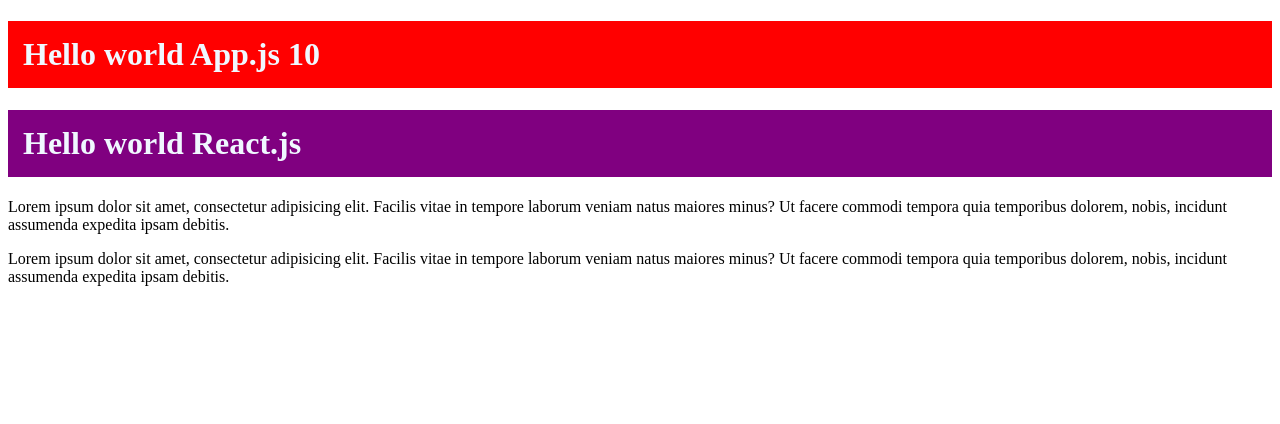
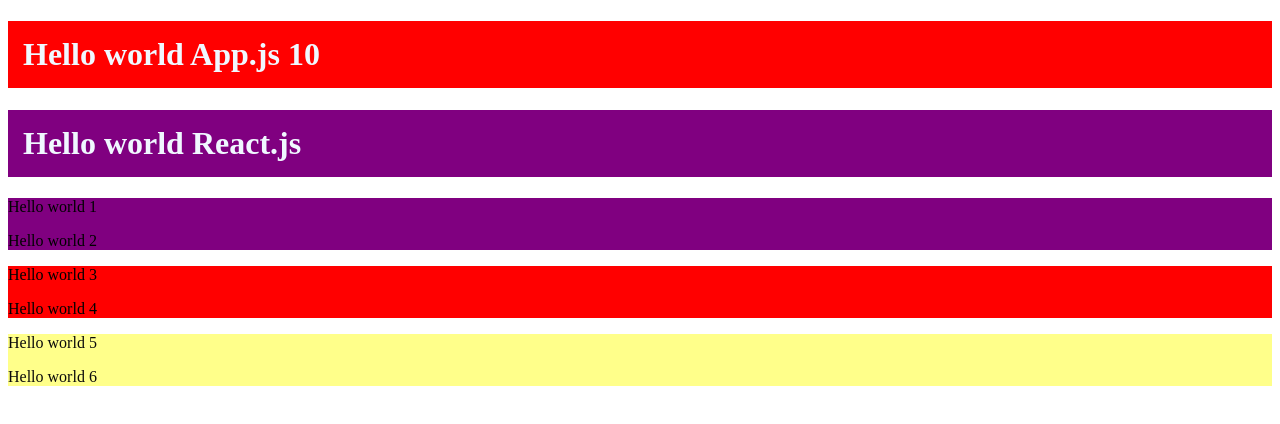
Before and after one commit to vavva1987/shop-project, a React (Create React App) app: page / in a window 1280 px wide. Shown: the top 424 px of the page. Built offline with nearby package versions, Linux system fonts and the light colour scheme.

Commit message:
final commit

```diff
--- /dev/null
+++ b/src/Content.tsx
@@ -0,0 +1,19 @@
+import { clsx } from 'clsx'
+import './content.scss'
+
+type ContentType = {
+    p1: string
+    p2: string
+    bgColor?: string
+}
+
+const Content = ({ p1, p2, bgColor = 'yellow' }: ContentType) => {
+    return (
+        <div className={bgColor}>
+            <p className={clsx('p1')}>{p1}</p>
+            <p className={clsx('p2')}>{p2}</p>
+        </div>
+    )
+}
+
+export default Content
--- /dev/null
+++ b/src/content.scss
@@ -0,0 +1,12 @@
+.yellow {
+    background-color: rgba(255, 255, 0, 0.459);
+    color: rgb(10, 10, 10);
+}
+
+.red {
+    background-color: red;
+}
+
+.purple {
+    background-color: purple;
+}
--- a/src/index.tsx
+++ b/src/index.tsx
@@ -1,34 +1,18 @@
 import React from 'react'
 import ReactDOM from 'react-dom/client'
 import Header from './Header'
+import Content from './Content'
 
 const root = ReactDOM.createRoot(document.getElementById('root') as HTMLElement)
-
-const Content = () => {
-    return (
-        <React.Fragment>
-            <p>
-                Lorem ipsum dolor sit amet, consectetur adipisicing elit.
-                Facilis vitae in tempore laborum veniam natus maiores minus? Ut
-                facere commodi tempora quia temporibus dolorem, nobis, incidunt
-                assumenda expedita ipsam debitis.
-            </p>
-            <p>
-                Lorem ipsum dolor sit amet, consectetur adipisicing elit.
-                Facilis vitae in tempore laborum veniam natus maiores minus? Ut
-                facere commodi tempora quia temporibus dolorem, nobis, incidunt
-                assumenda expedita ipsam debitis.
-            </p>
-        </React.Fragment>
-    )
-}
 
 const App = () => {
     return (
         <>
             <Header title="App.js" num={10} />
             <Header title="React.js" />
-            <Content />
+            <Content p1="Hello world 1" p2="Hello world 2" bgColor="purple" />
+            <Content p1="Hello world 3" p2="Hello world 4" bgColor="red" />
+            <Content p1="Hello world 5" p2="Hello world 6" />
         </>
     )
 }
```
